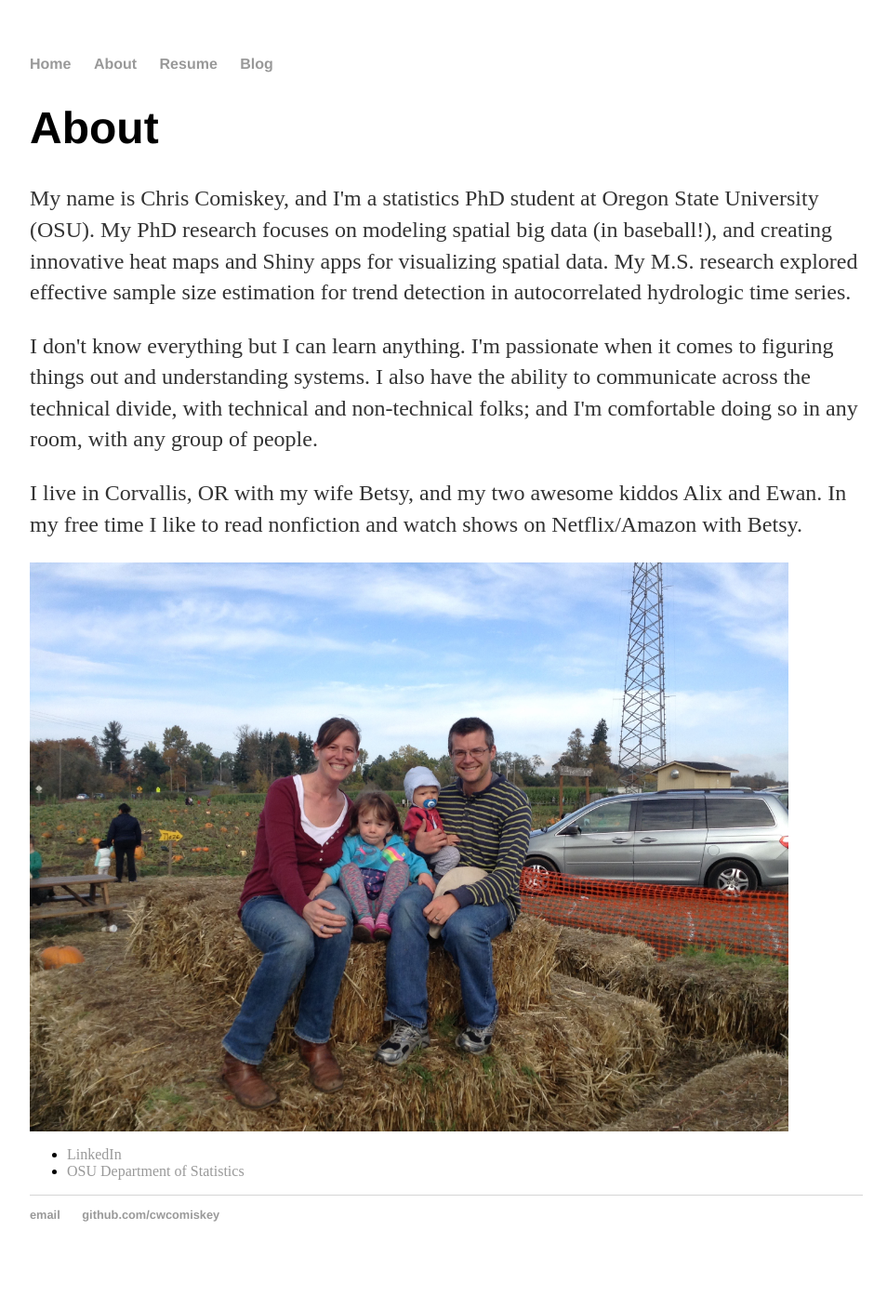
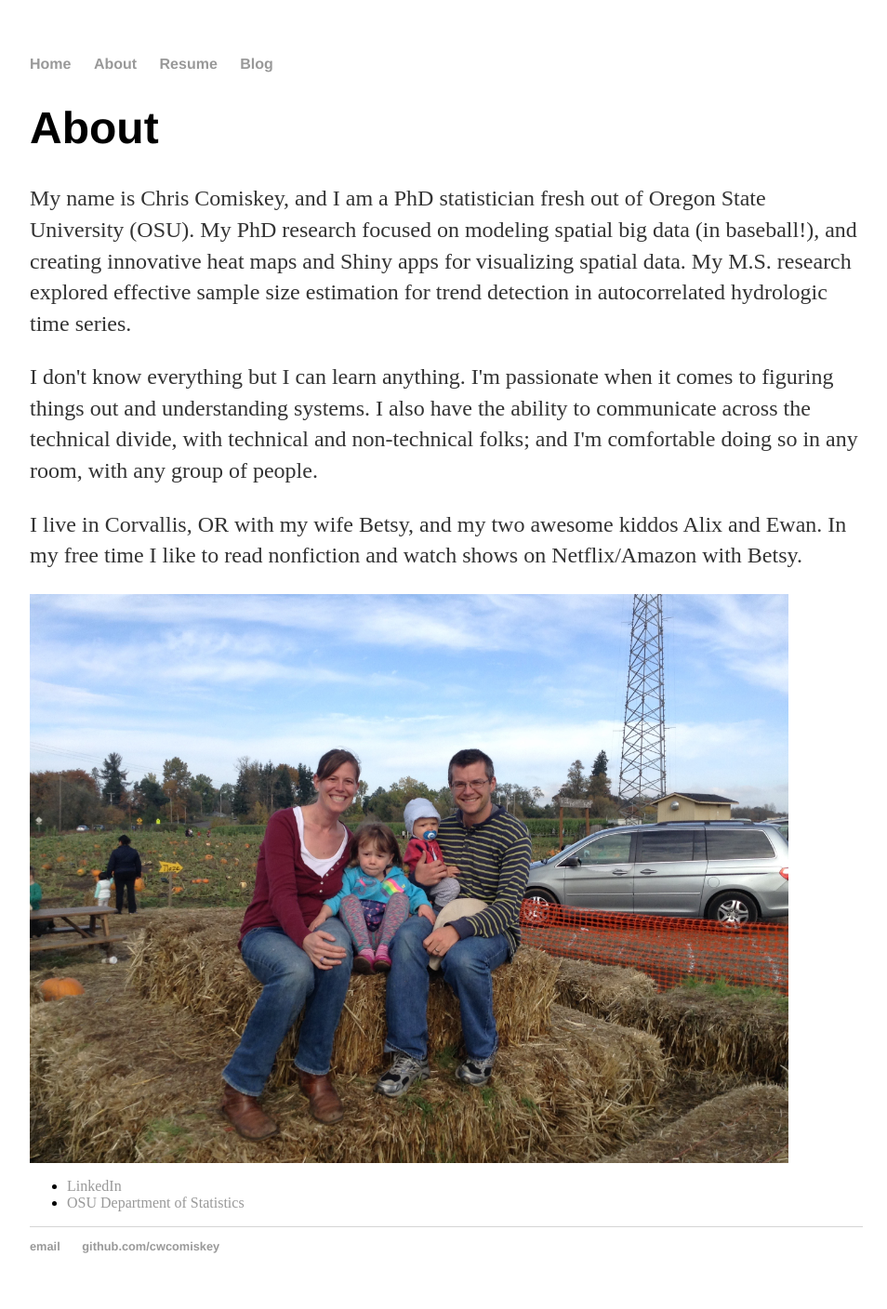
Before and after one commit to cwcomiskey/cwcomiskey.github.io, a Jekyll site: the page built from about/index.html, in a window 1280 px wide. Shown: the whole page at 93% size, without its empty margins (160-1114 px from the left). Built offline with Jekyll 4.4.1, drawn with Linux system fonts in a browser that asks for light colours; before the commit the page ends 1374 px from its top, so only the background shows below that.

Commit message:
Update index.html

```diff
--- a/about/index.html
+++ b/about/index.html
@@ -5,8 +5,8 @@ title: About Chris Comiskey
 
 		<div class="about">
 			<h1>About</h1>
-			<p> My name is Chris Comiskey, and I'm a statistics PhD student at Oregon State University (OSU). My PhD research
-				focuses on modeling spatial big data (in baseball!),
+			<p> My name is Chris Comiskey, and I am a PhD statistician fresh out of Oregon State University (OSU).
+				My PhD research focused on modeling spatial big data (in baseball!),
 				and creating innovative heat maps and Shiny apps for visualizing spatial data.
 				My M.S. research explored effective sample size estimation
 				for trend detection in autocorrelated hydrologic time series. </p>
```
